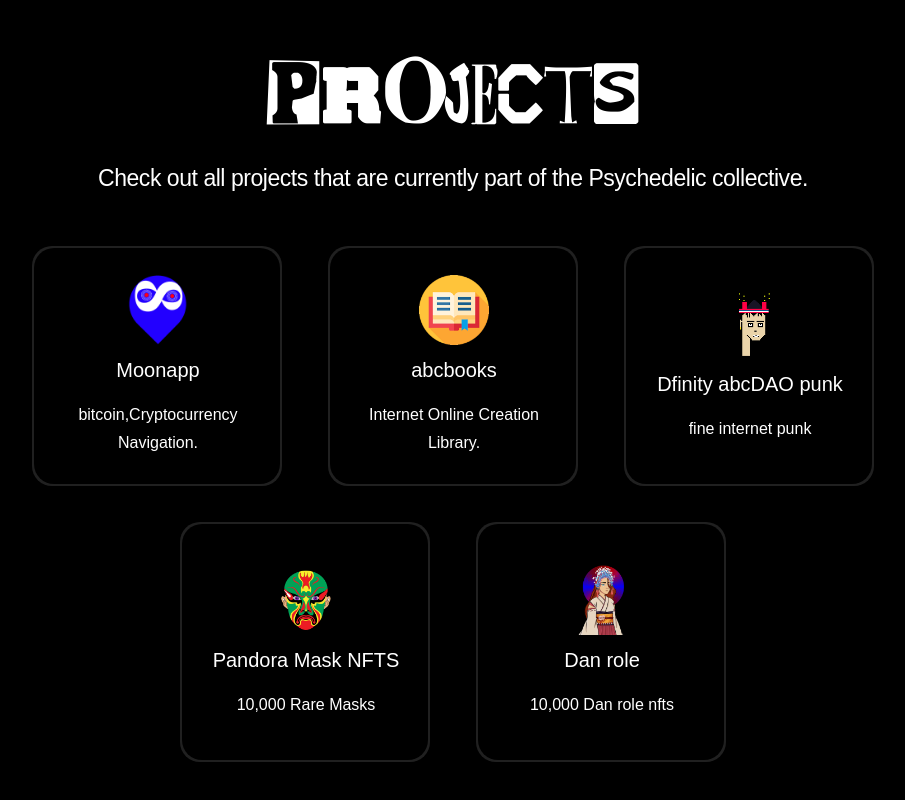
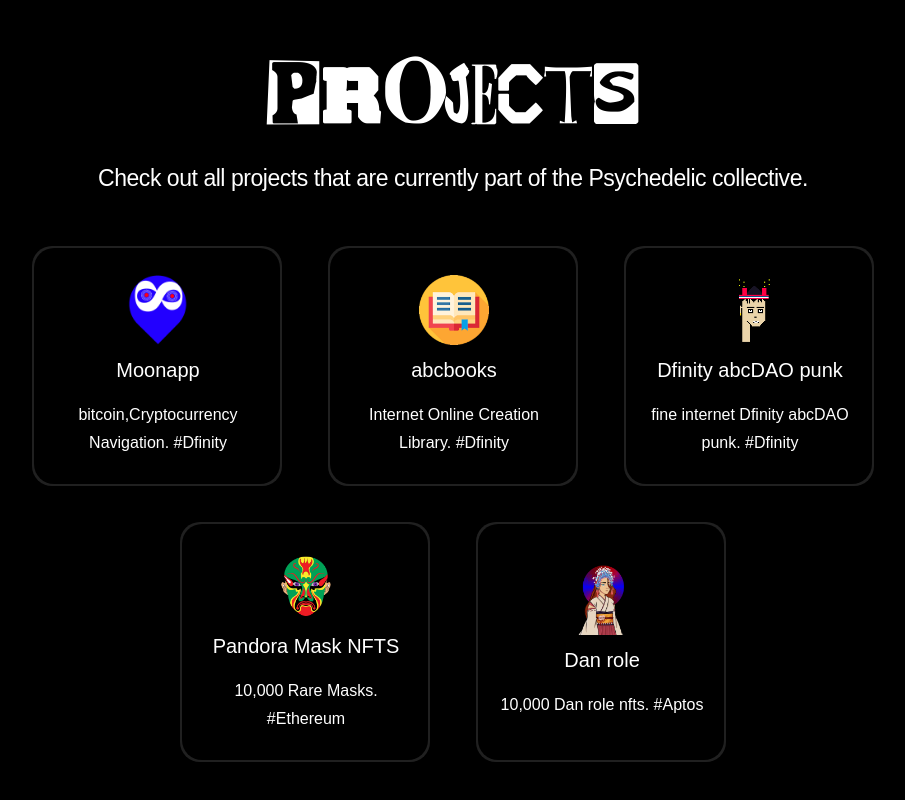
Before and after one commit to atanggeblog/pandoradao.github.io, a plain HTML site: page index.html in a window 1280 px wide. Shown: the part 798-1598 px from the top of the page, without its empty margins (187-1092 px from the left). Drawn offline with nearby package versions, Linux system fonts and the light colour scheme; a script that the page names is missing.

Commit message:
Update index.html

```diff
--- a/index.html
+++ b/index.html
@@ -70,7 +70,7 @@
                     <div class="panel-body-2 justify-content-center horizontal-gold">
                         <div class="center-content tilehor"><img src="images/moonapp.png" loading="lazy" alt="Moonapp" class="image-13">
                             <h4 class="goldtitle">Moonapp</h4>
-                            <div class="text-lead-gold">bitcoin,Cryptocurrency Navigation.</div>
+                            <div class="text-lead-gold">bitcoin,Cryptocurrency Navigation. #Dfinity</div>
                         </div>
                     </div>
                 </a>
@@ -78,7 +78,7 @@
                     <div class="panel-body-2 justify-content-center horizontal-gold">
                         <div class="center-content tilehor"><img src="images/abcbook.png" loading="lazy" sizes="38.47916793823242px" srcset="images/abcbook.png 500w, images/Mark-5.png 585w" alt="abcbook" class="image-13">
                             <h4 class="goldtitle">abcbooks</h4>
-                            <div class="text-lead-gold">Internet Online Creation Library.</div>
+                            <div class="text-lead-gold">Internet Online Creation Library. #Dfinity</div>
                         </div>
                     </div>
                 </a>
@@ -86,7 +86,7 @@
                     <div class="panel-body-2 justify-content-center horizontal-gold">
                         <div class="center-content tilehor"><img src="images/32.png" loading="lazy" alt="Dfinity abcDAO punk" class="terabethia">
                             <h4 class="goldtitle">Dfinity abcDAO punk</h4>
-                            <div class="text-lead-gold">fine internet punk</div>
+                            <div class="text-lead-gold">fine internet Dfinity abcDAO punk. #Dfinity</div>
                         </div>
                     </div>
                 </a>
@@ -94,7 +94,7 @@
                     <div class="panel-body-2 justify-content-center horizontal-gold">
                         <div class="center-content tilehor"><img src="images/PandoraMask.png" loading="lazy" alt="Pandora Mask" class="image-13-2">
                             <h4 class="goldtitle">Pandora Mask NFTS</h4>
-                            <div class="text-lead-gold">10,000 Rare Masks</div>
+                            <div class="text-lead-gold">10,000 Rare Masks. #Ethereum</div>
                         </div>
                     </div>
                 </a>
@@ -102,7 +102,7 @@
                     <div class="panel-body-2 justify-content-center horizontal-gold">
                         <div class="center-content tilehor"><img src="images/danrole.png" loading="lazy" alt="Pandora Mask" class="image-13-2">
                             <h4 class="goldtitle">Dan role</h4>
-                            <div class="text-lead-gold">10,000 Dan role nfts</div>
+                            <div class="text-lead-gold">10,000 Dan role nfts. #Aptos</div>
                         </div>
                     </div>
                 </a>
```
